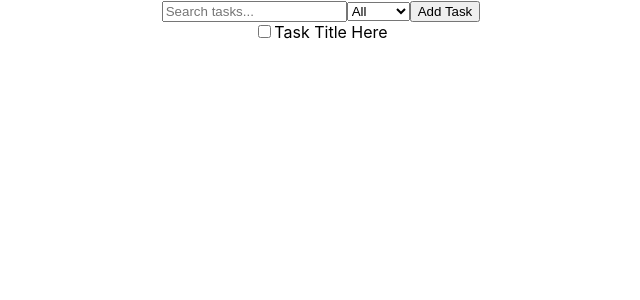
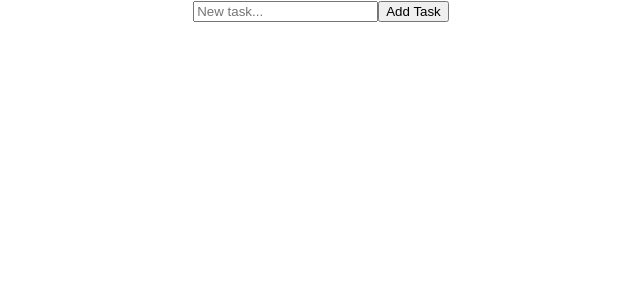
Before and after one commit to vukhanh732/Task-Mate, a React (Create React App) app: page / in a window 1280 px wide. Shown: the top 300 px of the page, without its empty margins (319-959 px from the left). Built offline with nearby package versions, Linux system fonts and the light colour scheme.

Commit message:
Implemented add task function

```diff
--- a/src/App.js
+++ b/src/App.js
@@ -8,6 +8,7 @@ function App() {
     <div className="App">
       <TopBar />
       <TaskList />
+      {/* Future: Modals and other components */}
     </div>
   );
 }
--- a/src/components/TaskItem.js
+++ b/src/components/TaskItem.js
@@ -1,11 +1,11 @@
 import React from 'react';
 
-function TaskItem() {
+function TaskItem({ task }) {
   return (
     <div className="task-item">
-      <input type="checkbox" />
-      <span>Task Title Here</span>
-      {/* Other task details and options */}
+      <input type="checkbox" checked={task.completed} onChange={() => {}} /> {/* onChange to be implemented */}
+      <span>{task.title}</span>
+      {/* Future: Edit and Delete buttons/options */}
     </div>
   );
 }
--- a/src/components/TaskList.js
+++ b/src/components/TaskList.js
@@ -1,12 +1,15 @@
-import React from 'react';
+import React, { useContext } from 'react';
+import { TaskContext } from '../TaskContext';
 import TaskItem from './TaskItem';
 
 function TaskList() {
+  const [tasks, setTasks] = useContext(TaskContext);
+
   return (
     <div className="task-list">
-      {/* Example Task Item */}
-      <TaskItem />
-      {/* You'll render multiple TaskItems based on data later */}
+      {tasks.map(task => (
+        <TaskItem key={task.id} task={task} />
+      ))}
     </div>
   );
 }
--- a/src/components/TopBar.js
+++ b/src/components/TopBar.js
@@ -1,21 +1,32 @@
-import React from 'react';
+import React, { useState, useContext } from 'react';
+import { TaskContext } from '../TaskContext';
 
 function TopBar() {
+  const [taskInput, setTaskInput] = useState("");
+  const [tasks, setTasks] = useContext(TaskContext);
+
+  const addTask = () => {
+    if (taskInput.trim()) {
+      const newTask = {
+        id: Date.now(),
+        title: taskInput,
+        completed: false
+      };
+      setTasks(prevTasks => [...prevTasks, newTask]);
+      setTaskInput("");
+    }
+  };
+
   return (
     <div className="top-bar">
-      {/* Search Input */}
-      <input type="text" placeholder="Search tasks..." />
-
-      {/* Category Dropdown */}
-      <select>
-        <option value="all">All</option>
-        <option value="school">School</option>
-        <option value="work">Work</option>
-        <option value="home">Home</option>
-      </select>
-
-      {/* Add Task Button */}
-      <button>Add Task</button>
+      <input
+        type="text"
+        placeholder="New task..."
+        value={taskInput}
+        onChange={e => setTaskInput(e.target.value)}
+      />
+      <button onClick={addTask}>Add Task</button>
+      {/* Future: Dropdown for categories and search functionality */}
     </div>
   );
 }
--- a/src/index.js
+++ b/src/index.js
@@ -1,14 +1,16 @@
 import React from 'react';
-import ReactDOM from 'react-dom';
+import ReactDOM from 'react-dom/client';
 import App from './App';
 import { TaskProvider } from './TaskContext';
 import './index.css';
 
-ReactDOM.render(
+const container = document.getElementById('root');
+const root = ReactDOM.createRoot(container);
+
+root.render(
   <React.StrictMode>
     <TaskProvider>
       <App />
     </TaskProvider>
-  </React.StrictMode>,
-  document.getElementById('root')
+  </React.StrictMode>
 );
```
